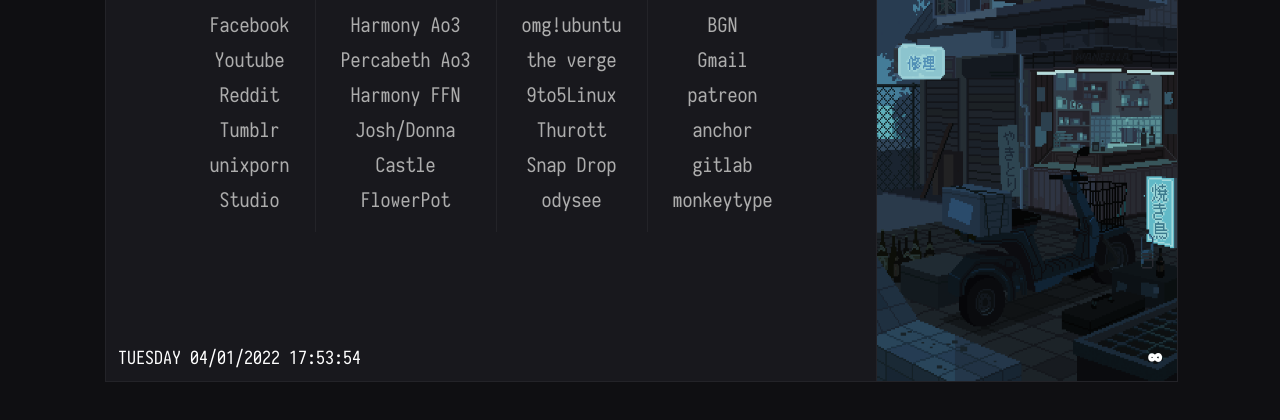
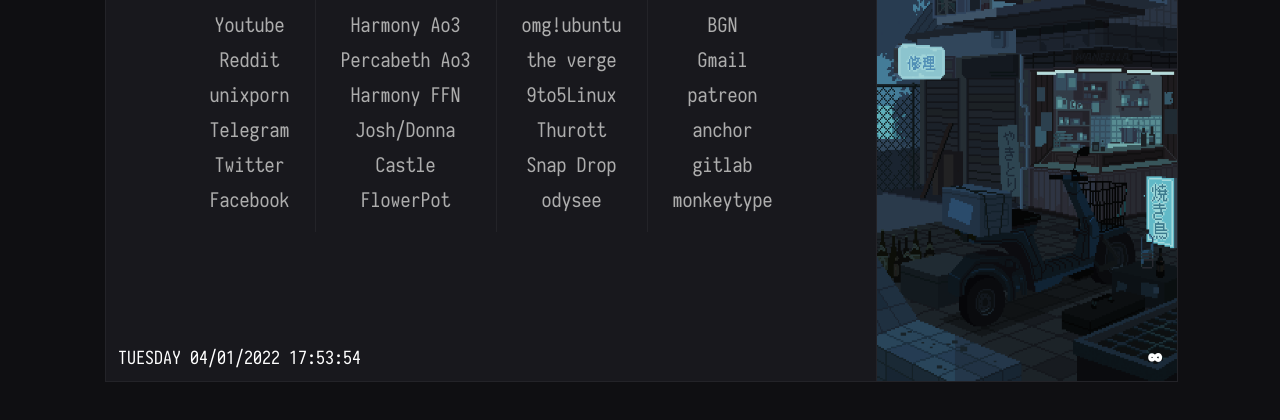
Before and after one commit to VijayakumarRavi/VijayakumarRavi.github.io, a plain HTML site: page docs/index.html in a window 1280 px wide. Shown: the part 310-730 px from the top of the page. Drawn offline with Linux system fonts and the light colour scheme.

Commit message:
Tuesday 04 January 2022 11:23:47 PM IST

```diff
--- a/docs/index.html
+++ b/docs/index.html
@@ -143,12 +143,12 @@
 			<br>
 			<ul class="blue">
 				<a style="font-size:22px">Social</a>
-				<li><a href="https://www.fb.com/">Facebook</a></li>
 				<li><a href="https://www.youtube.com">Youtube</a></li>
 				<li><a href="https://reddit.com/">Reddit</a></li>
-				<li><a href="https://tumblr.com/">Tumblr</a></li>
 				<li><a href="https://reddit.com/r/unixporn">unixporn</a></li>
-				<li><a href="https://studio.youtube.com/">Studio</a></li>
+				<li><a href="https://web.telegram.org/">Telegram</a></li>
+				<li><a href="https://twitter.com/">Twitter</a></li>
+				<li><a href="https://www.fb.com/">Facebook</a></li>
 			</ul>
 
 			<ul class="green">
```
